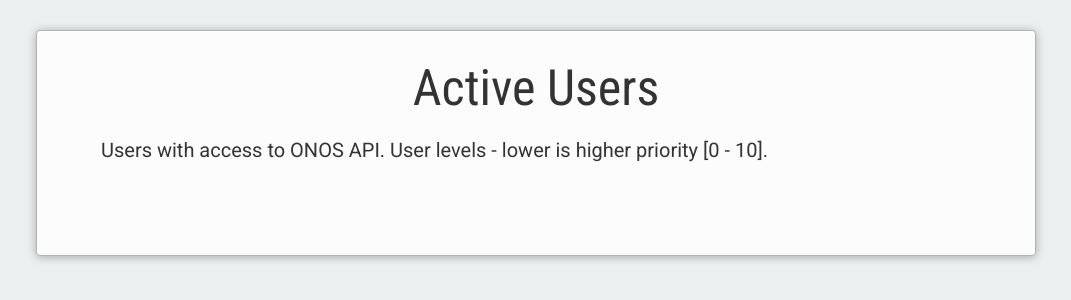
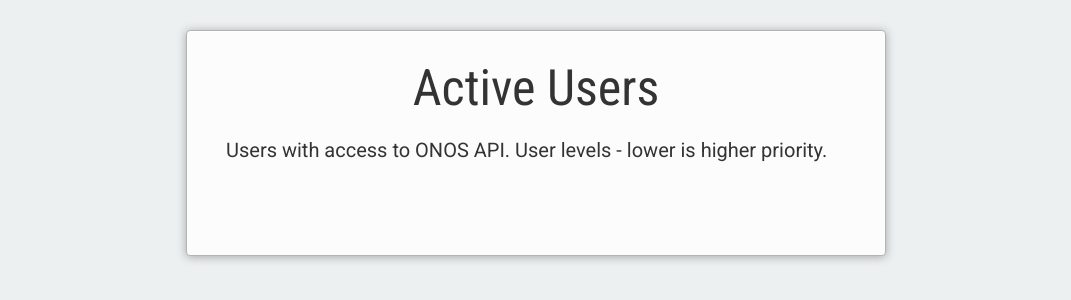
Before and after one commit to ng-cdi/onos-reroute-api, a Flask app: template templates/users.html in a window 1280 px wide. Shown: the top 300 px of the page, without its empty margins (104-1175 px from the left). Run offline with Flask 2, Linux system fonts and the light colour scheme; the template is opened without the code that fills it, so the values that code supplies are empty; parts of the project's set-up code (start-up, migrations or seed data) failed here and were passed over; some libraries are stand-ins or nearby versions.

Commit message:
user tables

```diff
--- a/templates/users.html
+++ b/templates/users.html
@@ -4,8 +4,8 @@
 <head>
     <meta charset="utf-8">
     <title>Users</title>
-    <meta name="viewport" content="initial-scale=1, maximum-scale=1" />
-    <meta name="viewport" content="width=device-width" />
+    <!-- <meta name="viewport" content="initial-scale=1, maximum-scale=1" />
+    <meta name="viewport" content="width=device-width" /> -->
     <link rel= "stylesheet" type= "text/css" href= "{{ url_for('static',filename='styles/bootstrap.css') }}">
     <style>
         @import url('https://fonts.googleapis.com/css?family=Roboto|Roboto+Condensed&display=swap');
@@ -36,8 +36,7 @@
         }
 
         body {
-            max-width: 1000px;
-            _width: 500px;
+            max-width: 700px;
             padding: 30px 20px 50px;
             border: 1px solid #b3b3b3;
             border-radius: 4px;
@@ -79,7 +78,7 @@
         }
 
         .container {
-            width: 900px;
+            width: 650px;
             margin: 0 auto;
         }
 
@@ -102,7 +101,7 @@
 
     <div class="container">
         <h1>Active Users</h1>
-        <p>Users with access to ONOS API. User levels - lower is higher priority [0 - 10].</p>
+        <p>Users with access to ONOS API. User levels - lower is higher priority.</p>
         {{ table|safe }}
         <br>
     </div>
--- a/users.py
+++ b/users.py
@@ -84,7 +84,7 @@ class ItemTable(Table):
     classes = ['table table-dark']
     name = Col('Username')
     level = Col('Level')
-    hashed_pass = Col('Hashed_Pass')
+    hashed_pass = Col('Hashed API Key')
 
 # Get some objects
 class Item(object):
```
